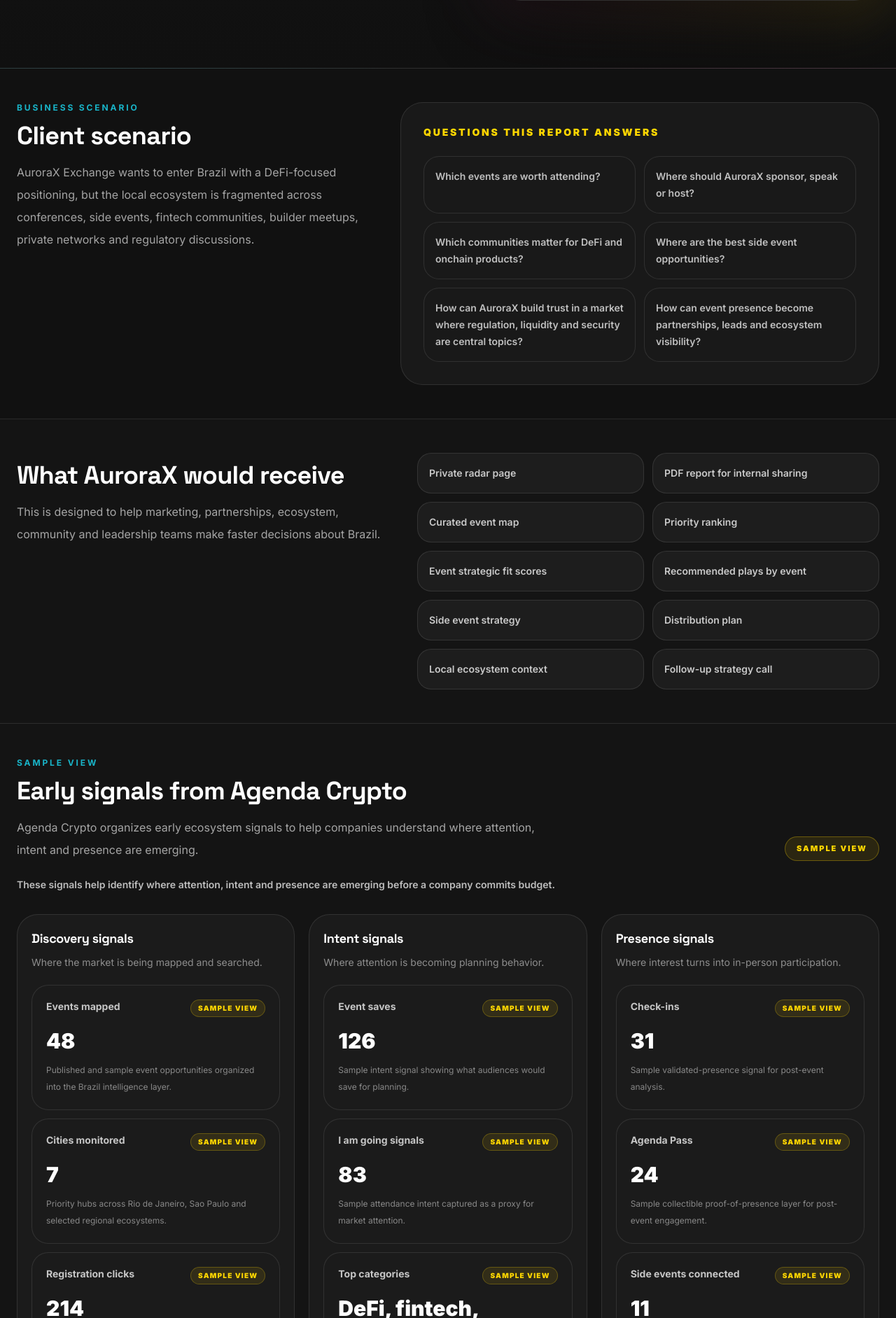
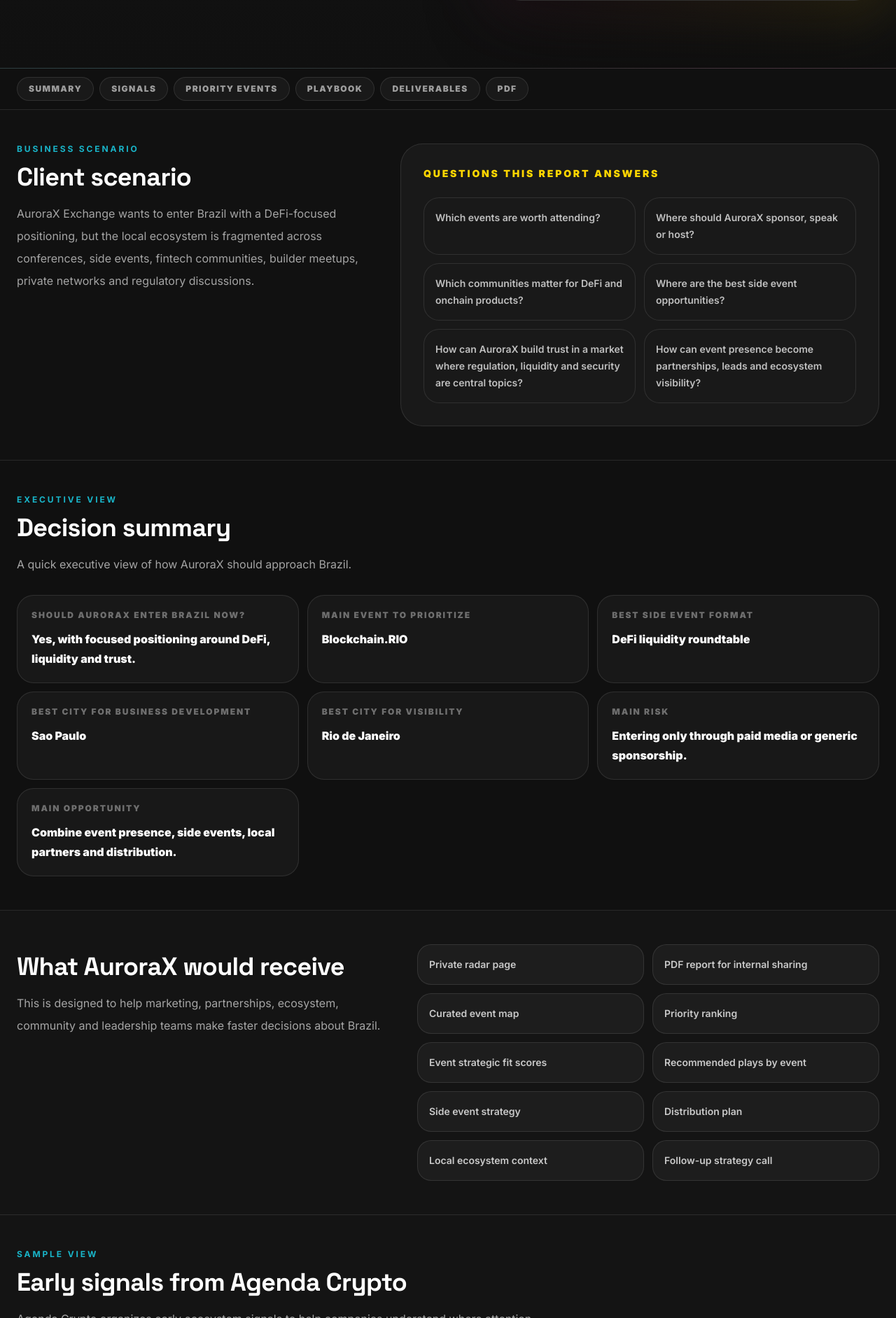
Before and after one commit to 0xlari/agenda-crypto, a Next.js app: page /radar/brazil in a window 1280 px wide. Shown: the part 837-2720 px from the top of the page at 70% size. Built offline with nearby package versions, Linux system fonts and the light colour scheme; no server answers.

Commit message:
feat: make radar demo presentation-ready

```diff
--- a/app/radar/brazil/page.tsx
+++ b/app/radar/brazil/page.tsx
@@ -26,7 +26,7 @@
         title: "Events mapped",
         value: 48,
         description:
-          "Published and sample event opportunities organized into the Brazil intelligence layer.",
+          "Published and curated event opportunities organized into the Brazil intelligence layer.",
       },
       {
         title: "Cities monitored",
@@ -38,7 +38,7 @@
         title: "Registration clicks",
         value: 214,
         description:
-          "Sample outbound demand signal for events with commercial relevance.",
+          "Outbound demand signal for events with commercial relevance.",
       },
     ],
   },
@@ -50,19 +50,19 @@
         title: "Event saves",
         value: 126,
         description:
-          "Sample intent signal showing what audiences would save for planning.",
+          "Intent signal showing what audiences would save for planning.",
       },
       {
         title: "I am going signals",
         value: 83,
         description:
-          "Sample attendance intent captured as a proxy for market attention.",
+          "Attendance intent captured as a proxy for market attention.",
       },
       {
         title: "Top categories",
         value: "DeFi, fintech, payments",
         description:
-          "Sample category cluster aligned with AuroraX market-entry priorities.",
+          "Category cluster aligned with AuroraX market-entry priorities.",
       },
     ],
   },
@@ -73,13 +73,13 @@
       {
         title: "Check-ins",
         value: 31,
-        description: "Sample validated-presence signal for post-event analysis.",
+        description: "Validated-presence signal for post-event analysis.",
       },
       {
         title: "Agenda Pass",
         value: 24,
         description:
-          "Sample collectible proof-of-presence layer for post-event engagement.",
+          "Collectible proof-of-presence layer for post-event engagement.",
       },
       {
         title: "Side events connected",
@@ -106,6 +106,55 @@
   "Where are the best side event opportunities?",
   "How can AuroraX build trust in a market where regulation, liquidity and security are central topics?",
   "How can event presence become partnerships, leads and ecosystem visibility?",
+];
+
+const navItems = [
+  ["Summary", "#summary"],
+  ["Signals", "#signals"],
+  ["Priority Events", "#priority-events"],
+  ["Playbook", "#playbook"],
+  ["Deliverables", "#deliverables"],
+  ["PDF", "#pdf"],
+];
+
+const decisionSummary = [
+  {
+    question: "Should AuroraX enter Brazil now?",
+    recommendation:
+      "Yes, with focused positioning around DeFi, liquidity and trust.",
+  },
+  {
+    question: "Main event to prioritize",
+    recommendation: "Blockchain.RIO",
+  },
+  {
+    question: "Best side event format",
+    recommendation: "DeFi liquidity roundtable",
+  },
+  {
+    question: "Best city for business development",
+    recommendation: "Sao Paulo",
+  },
+  {
+    question: "Best city for visibility",
+    recommendation: "Rio de Janeiro",
+  },
+  {
+    question: "Main risk",
+    recommendation:
+      "Entering only through paid media or generic sponsorship.",
+  },
+  {
+    question: "Main opportunity",
+    recommendation:
+      "Combine event presence, side events, local partners and distribution.",
+  },
+];
+
+const topRecommendationBullets = [
+  ["Main anchor", "Blockchain.RIO"],
+  ["Best side play", "DeFi liquidity roundtable"],
+  ["Primary goal", "Trust + fintech partnerships + ecosystem visibility"],
 ];
 
 const marketReadout = [
@@ -174,7 +223,7 @@
   {
     name: "Stablecoin / Payments Side Event",
     city: "Sao Paulo",
-    date: "Sample date",
+    date: "Sao Paulo week",
     audience: "Fintechs, payments, exchanges, wallets",
     score: 89,
     bestFor: "Business development and partnerships",
@@ -188,7 +237,7 @@
   {
     name: "DeFi Builders Meetup",
     city: "Sao Paulo",
-    date: "Sample date",
+    date: "Builder week",
     audience: "Developers, builders, protocols, technical community",
     score: 82,
     bestFor: "DevRel, product education and technical credibility",
@@ -201,7 +250,7 @@
   {
     name: "Web3 Founder Dinner",
     city: "Sao Paulo",
-    date: "Sample date",
+    date: "Private format",
     audience: "Founders, investors, protocols, ecosystem leaders",
     score: 86,
     bestFor: "Strategic relationships",
@@ -214,7 +263,7 @@
   {
     name: "Women in Web3 / Community Meetup",
     city: "Rio de Janeiro",
-    date: "Sample date",
+    date: "Community week",
     audience: "Community, creators, founders, ecosystem connectors",
     score: 72,
     bestFor: "Community trust and local brand perception",
@@ -222,7 +271,7 @@
       "Useful to build a more human and community-oriented presence in the market.",
     play: "Support as ecosystem partner, not as hard-selling sponsor.",
     priority: "Medium",
-    action: "Support",
+    action: "Support as ecosystem partner",
   },
 ];
 
@@ -480,15 +529,10 @@
 
 function MetricCard({ signal }: { signal: RadarSignal }) {
   return (
-    <div className="rounded-[24px] border border-white/10 bg-[#1B1B1B] p-5">
-      <div className="flex items-start justify-between gap-3">
-        <p className="text-sm font-bold text-white/75">{signal.title}</p>
-        <span className="shrink-0 rounded-full border border-[#FFD600]/25 bg-[#FFD600]/10 px-2.5 py-1 text-[10px] font-black uppercase tracking-[0.12em] text-[#FFD600]">
-          Sample view
-        </span>
-      </div>
-      <p className="mt-4 text-3xl font-black text-white">{signal.value}</p>
-      <p className="mt-3 text-xs leading-6 text-white/48">
+    <div className="rounded-[22px] border border-white/10 bg-black/20 p-4">
+      <p className="text-sm font-bold text-white/75">{signal.title}</p>
+      <p className="mt-3 text-2xl font-black text-white">{signal.value}</p>
+      <p className="mt-2 text-xs leading-5 text-white/50">
         {signal.description}
       </p>
     </div>
@@ -565,6 +609,20 @@
         </div>
       </section>
 
+      <nav className="sticky top-0 z-40 border-b border-white/10 bg-[#111111]/90 backdrop-blur-xl">
+        <div className="mx-auto flex max-w-7xl gap-2 overflow-x-auto px-4 py-3 sm:px-6">
+          {navItems.map(([label, href]) => (
+            <a
+              key={href}
+              href={href}
+              className="shrink-0 rounded-full border border-white/10 bg-white/[0.04] px-4 py-2 text-xs font-black uppercase tracking-[0.12em] text-white/58 transition hover:border-[#19B5C9]/40 hover:bg-[#19B5C9]/10 hover:text-[#9DEAF4]"
+            >
+              {label}
+            </a>
+          ))}
+        </div>
+      </nav>
+
       <section className="border-b border-white/10">
         <div className="mx-auto grid max-w-7xl gap-8 px-4 py-10 sm:px-6 sm:py-12 lg:grid-cols-[0.86fr_1.14fr] lg:items-start">
           <SectionHeader
@@ -590,7 +648,32 @@
         </div>
       </section>
 
-      <section className="border-b border-white/10 bg-[#141414]">
+      <section id="summary" className="scroll-mt-24 border-b border-white/10 bg-[#101010]">
+        <div className="mx-auto max-w-7xl px-4 py-10 sm:px-6 sm:py-12">
+          <SectionHeader
+            eyebrow="Executive view"
+            title="Decision summary"
+            description="A quick executive view of how AuroraX should approach Brazil."
+          />
+          <div className="mt-7 grid gap-3 md:grid-cols-2 xl:grid-cols-3">
+            {decisionSummary.map((item) => (
+              <div
+                key={item.question}
+                className="rounded-[24px] border border-white/10 bg-white/[0.035] p-5"
+              >
+                <p className="text-xs font-black uppercase tracking-[0.16em] text-white/38">
+                  {item.question}
+                </p>
+                <p className="mt-3 text-base font-black leading-7 text-white">
+                  {item.recommendation}
+                </p>
+              </div>
+            ))}
+          </div>
+        </div>
+      </section>
+
+      <section id="deliverables" className="scroll-mt-24 border-b border-white/10 bg-[#141414]">
         <div className="mx-auto grid max-w-7xl gap-8 px-4 py-10 sm:px-6 sm:py-12 lg:grid-cols-[0.9fr_1.1fr] lg:items-start">
           <SectionHeader
             title="What AuroraX would receive"
@@ -609,7 +692,7 @@
         </div>
       </section>
 
-      <section className="border-b border-white/10 bg-[#141414]">
+      <section id="signals" className="scroll-mt-24 border-b border-white/10 bg-[#141414]">
         <div className="mx-auto max-w-7xl px-4 py-10 sm:px-6 sm:py-12">
           <div className="flex flex-col gap-4 sm:flex-row sm:items-end sm:justify-between">
             <SectionHeader
@@ -711,28 +794,41 @@
 
       <section className="border-b border-white/10 bg-[#111111]">
         <div className="mx-auto max-w-7xl px-4 py-10 sm:px-6 sm:py-12">
-          <div className="relative overflow-hidden rounded-[34px] border border-[#19B5C9]/25 bg-[radial-gradient(circle_at_top_left,rgba(25,181,201,0.2),transparent_34%),radial-gradient(circle_at_bottom_right,rgba(236,72,153,0.18),transparent_30%),linear-gradient(135deg,rgba(255,214,0,0.1),rgba(255,255,255,0.03))] p-6 shadow-[0_30px_90px_rgba(0,0,0,0.28)] sm:p-8">
-            <div className="absolute right-0 top-0 h-40 w-40 rounded-full bg-[#FFD600]/10 blur-3xl" />
-            <div className="relative grid gap-7 lg:grid-cols-[0.72fr_1.28fr] lg:items-center">
-              <div>
-                <Badge tone="cyan">Top recommendation</Badge>
-                <h2 className="mt-4 text-3xl font-black tracking-tight text-white sm:text-4xl">
-                  Top recommendation for AuroraX
-                </h2>
+          <div className="relative mx-auto max-w-5xl overflow-hidden rounded-[38px] border border-[#19B5C9]/30 bg-[radial-gradient(circle_at_top_left,rgba(25,181,201,0.24),transparent_34%),radial-gradient(circle_at_bottom_right,rgba(236,72,153,0.2),transparent_32%),linear-gradient(135deg,rgba(255,214,0,0.13),rgba(255,255,255,0.035))] p-7 text-center shadow-[0_34px_110px_rgba(0,0,0,0.34)] sm:p-10">
+            <div className="absolute -right-10 -top-10 h-52 w-52 rounded-full bg-[#FFD600]/12 blur-3xl" />
+            <div className="absolute -bottom-12 -left-12 h-52 w-52 rounded-full bg-[#19B5C9]/12 blur-3xl" />
+            <div className="relative">
+              <Badge tone="cyan">Top recommendation</Badge>
+              <h2 className="mx-auto mt-5 max-w-3xl text-3xl font-black tracking-tight text-white sm:text-5xl">
+                Top recommendation for AuroraX
+              </h2>
+              <p className="mx-auto mt-5 max-w-3xl text-base font-semibold leading-8 text-white/80 sm:text-lg">
+                For the next 90 days, AuroraX should use Blockchain.RIO as its
+                main visibility anchor and combine it with a curated DeFi
+                liquidity roundtable to build trust, meet fintech partners and
+                create local ecosystem relevance.
+              </p>
+              <div className="mt-7 grid gap-3 text-left md:grid-cols-3">
+                {topRecommendationBullets.map(([label, value]) => (
+                  <div
+                    key={label}
+                    className="rounded-[22px] border border-white/10 bg-black/25 p-4"
+                  >
+                    <p className="text-[11px] font-black uppercase tracking-[0.16em] text-[#FFD600]">
+                      {label}
+                    </p>
+                    <p className="mt-2 text-sm font-black leading-6 text-white">
+                      {value}
+                    </p>
+                  </div>
+                ))}
               </div>
-              <p className="text-base font-semibold leading-8 text-white/78 sm:text-lg">
-                For the next 90 days, AuroraX should prioritize high-trust
-                environments where DeFi, fintech, regulation and liquidity
-                conversations overlap. The strongest play is to combine presence
-                at Blockchain.RIO with a curated side event focused on DeFi
-                liquidity, payments and market infrastructure.
-              </p>
             </div>
           </div>
         </div>
       </section>
 
-      <section className="border-b border-white/10">
+      <section id="priority-events" className="scroll-mt-24 border-b border-white/10">
         <div className="mx-auto max-w-7xl px-4 py-10 sm:px-6 sm:py-12">
           <div className="flex flex-col gap-4 sm:flex-row sm:items-end sm:justify-between">
             <SectionHeader
@@ -740,7 +836,7 @@
               title="Priority events for AuroraX"
               description="Each event is scored by audience fit, partnership potential, side-event opportunity and strategic relevance."
             />
-            <Badge tone="yellow">Sample data</Badge>
+            <Badge tone="cyan">AuroraX priority view</Badge>
           </div>
           <div className="mt-8 grid gap-5 xl:grid-cols-2">
             {eventCards.map((event) => (
@@ -772,11 +868,18 @@
                 <div className="mt-5">
                   <ScoreBar score={event.score} />
                 </div>
-                <div className="mt-6 grid gap-4 lg:grid-cols-2">
-                  <InfoBlock label="Recommended action" value={event.action} strong />
+                <div className="mt-6 grid gap-4 lg:grid-cols-3">
                   <InfoBlock label="Best for" value={event.bestFor} />
                   <InfoBlock label="Why it matters" value={event.why} />
                   <InfoBlock label="Recommended play" value={event.play} strong />
+                </div>
+                <div className="mt-6 rounded-[22px] border border-[#EC4899]/25 bg-[#EC4899]/10 p-4">
+                  <p className="text-[11px] font-black uppercase tracking-[0.18em] text-[#F8A9CF]">
+                    Recommended action
+                  </p>
+                  <p className="mt-2 text-base font-black leading-6 text-white">
+                    {event.action}
+                  </p>
                 </div>
               </article>
             ))}
@@ -784,7 +887,7 @@
         </div>
       </section>
 
-      <section className="border-b border-white/10 bg-[#141414]">
+      <section id="playbook" className="scroll-mt-24 border-b border-white/10 bg-[#141414]">
         <div className="mx-auto max-w-7xl px-4 py-10 sm:px-6 sm:py-12">
           <SectionHeader title="Recommended Brazil playbook" />
           <div className="mt-8 grid gap-5 md:grid-cols-2 xl:grid-cols-4">
@@ -861,7 +964,7 @@
         </div>
       </section>
 
-      <section className="border-b border-white/10 bg-[radial-gradient(circle_at_15%_30%,rgba(255,214,0,0.12),transparent_32%),#141414]">
+      <section id="pdf" className="scroll-mt-24 border-b border-white/10 bg-[radial-gradient(circle_at_15%_30%,rgba(255,214,0,0.12),transparent_32%),#141414]">
         <div className="mx-auto grid max-w-7xl gap-8 px-4 py-10 sm:px-6 sm:py-12 lg:grid-cols-[1fr_0.9fr] lg:items-center">
           <div>
             <SectionHeader
@@ -893,12 +996,13 @@
               Agenda Crypto commercial demo
             </p>
             <h2 className="mt-4 max-w-4xl text-3xl font-black leading-tight tracking-[-0.03em] text-white sm:text-5xl">
-              Want a Brazil Radar for your company?
+              Get a custom Brazil Radar for your company
             </h2>
             <p className="mt-5 max-w-3xl text-sm leading-7 text-white/68 sm:text-base sm:leading-8">
-              Agenda Crypto can create a custom event intelligence report for
-              your team, with prioritized events, side-event opportunities,
-              distribution strategy and local ecosystem context.
+              Agenda Crypto can build a custom event intelligence report for
+              your team, with prioritized events, strategic recommendations,
+              side-event opportunities, distribution plan and local ecosystem
+              context.
             </p>
             <CtaButtons />
             <div className="mt-8 border-t border-white/10 pt-6 text-sm leading-7 text-white/58">
```
